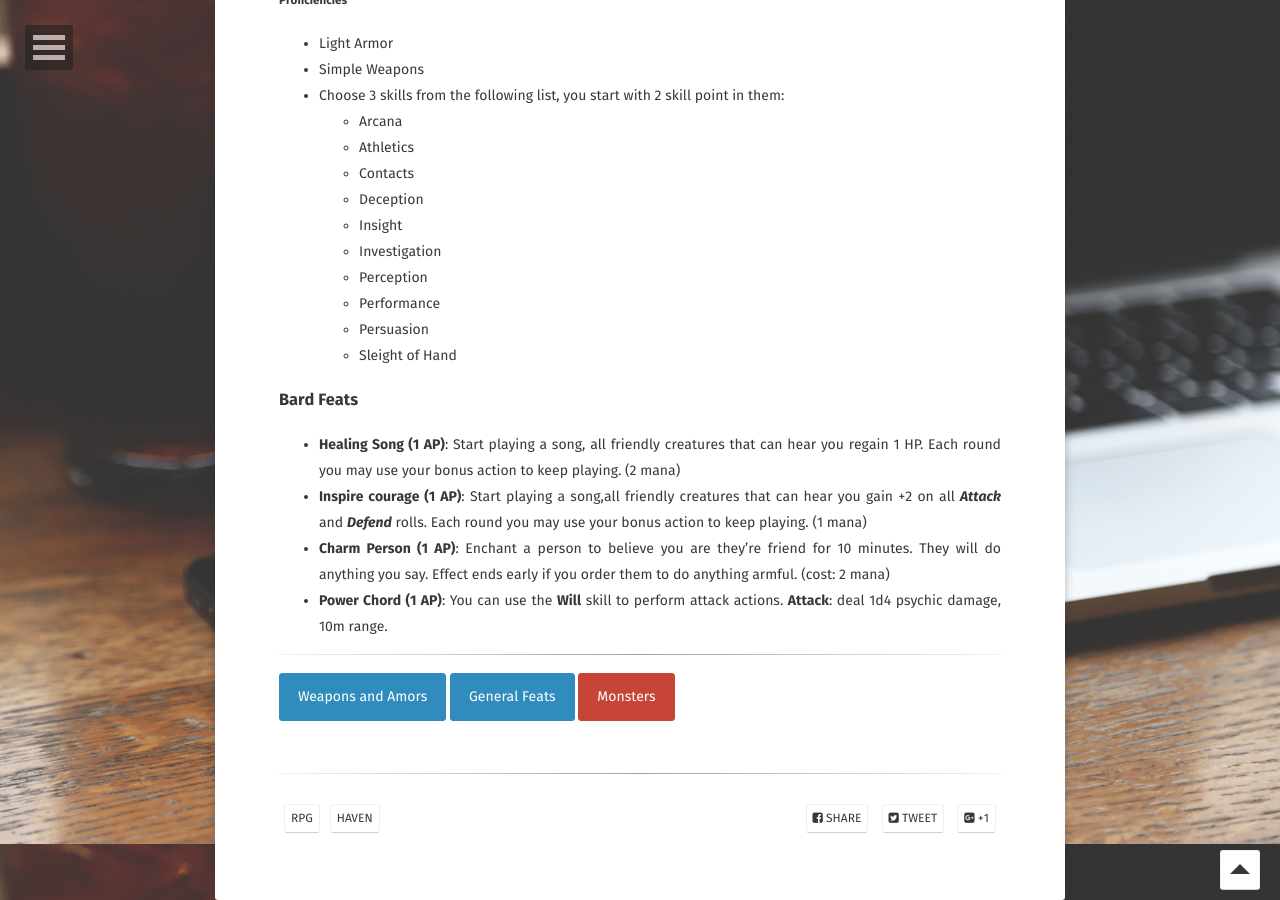
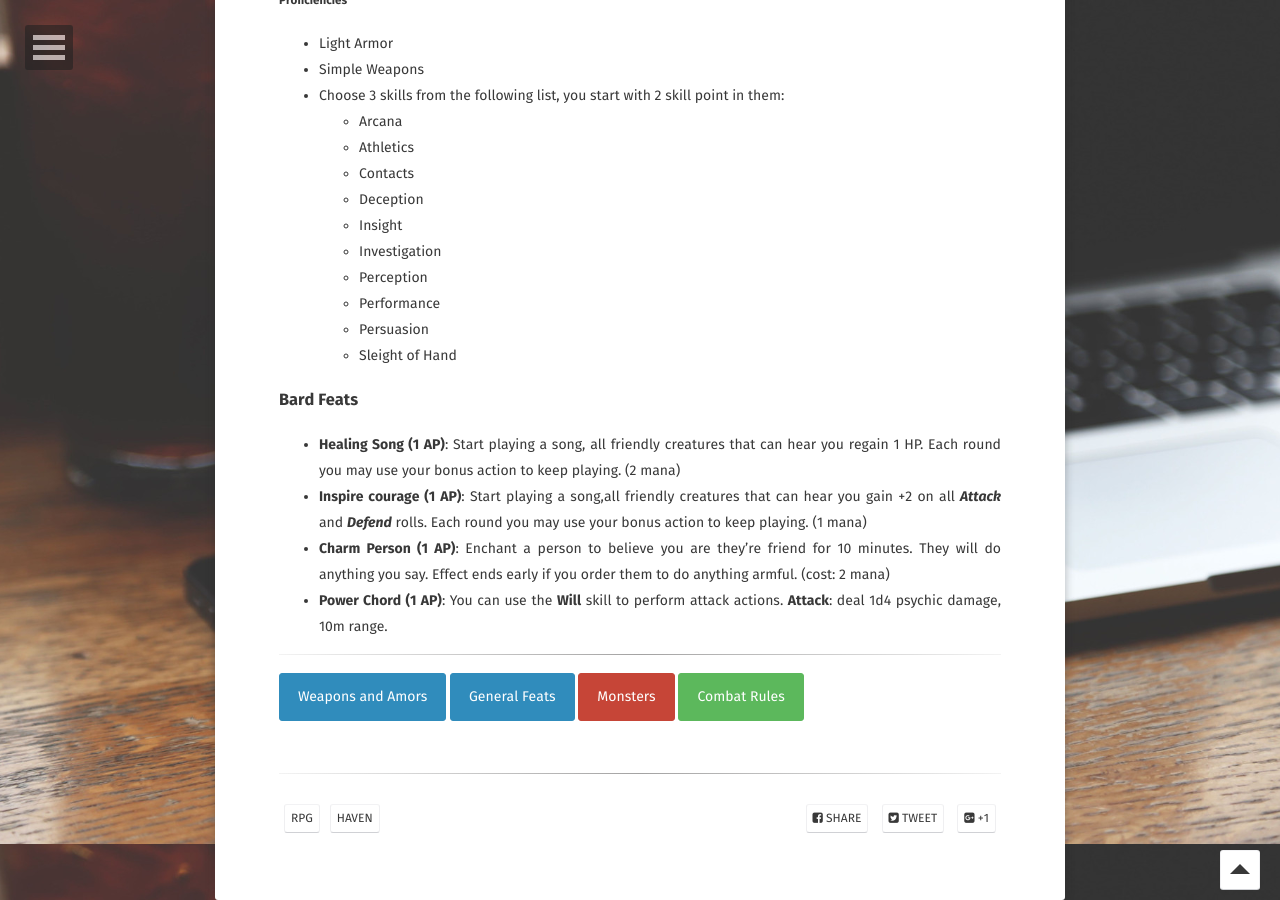
Before and after one commit to andreamin97/andreamin97.github.io, a Jekyll site: the page built from _posts/2020-01-11-haven-game.md, in a window 1280 px wide and 900 px high, scrolled down 4556 px. Built offline with Jekyll 4.4.1, drawn with Linux system fonts in a browser that asks for light colours; some web fonts are replaced.

Commit message:
Added combat rules utton

```diff
--- a/_posts/2020-01-11-haven-game.md
+++ b/_posts/2020-01-11-haven-game.md
@@ -206,3 +206,4 @@ A new character starts the game with 10 Skill Point to be distributed. The maxim
 <a href="../haven-rpg-additional/weapons-and-armors" class="btn btn-info">Weapons and Amors</a>
 <a href="../haven-rpg-additional/general-feats" class="btn btn-info">General Feats</a>
 <a href="../haven-rpg-additional/monsters" class="btn btn-danger">Monsters</a>
+<a href="../haven-rpg-additional/combat" class="btn btn-success">Combat Rules</a>
```
